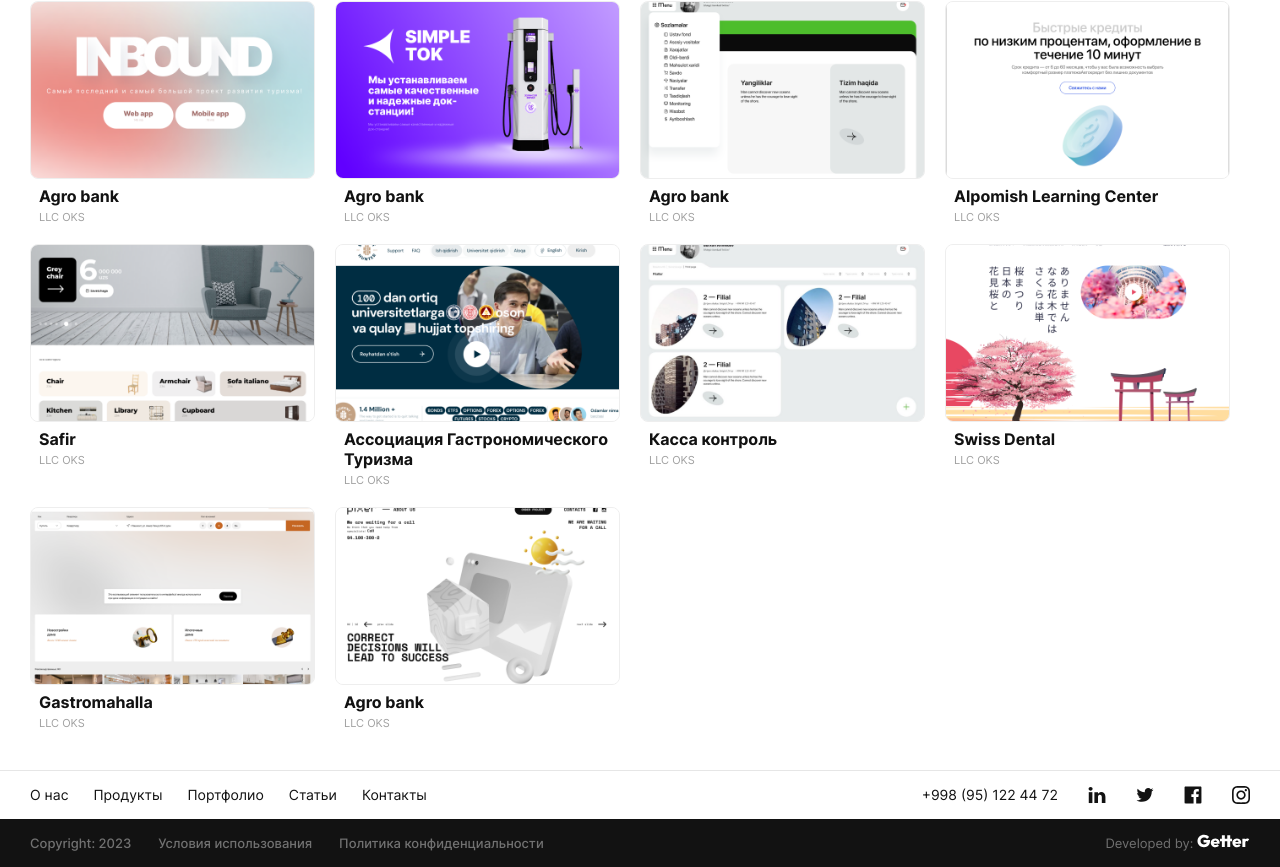
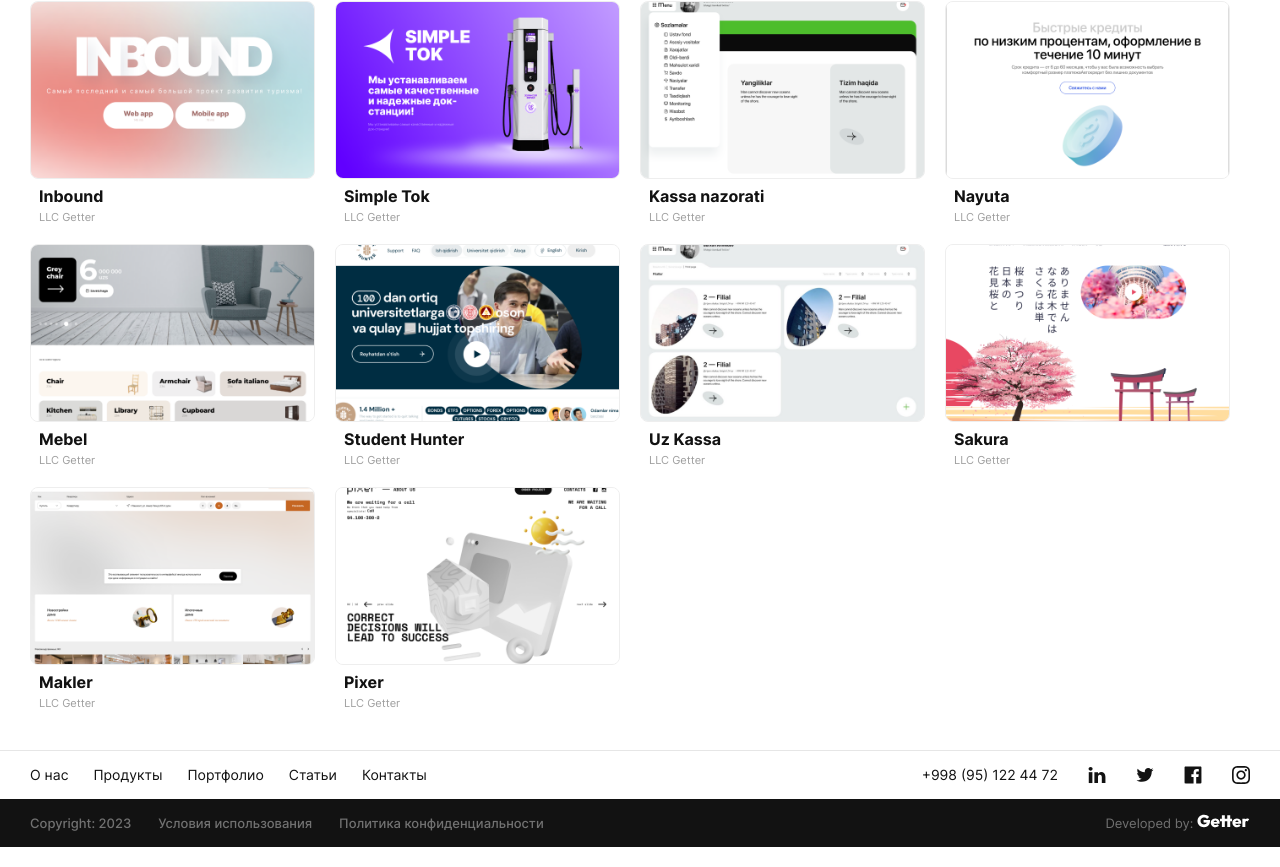
Before and after one commit to Muxammadaziz04/Getter.uz, a Next.js app: page / in a window 1280 px wide. Shown: the part 839-1706 px from the top of the page. Built offline with nearby package versions, Linux system fonts and the light colour scheme.

Commit message:
portfolio cards changet

```diff
--- a/src/components/Pages/Main/components/Cards/data.js
+++ b/src/components/Pages/Main/components/Cards/data.js
@@ -1,62 +1,62 @@
 export const portfolio = [
     {
         id: 0,
-        title: 'Agro bank',
-        desc: 'LLC OKS',
+        title: 'Inbound ',
+        desc: 'LLC Getter',
         image: '/portfolio/1.png'
     },
     {
         id: 1,
-        title: 'Agro bank',
-        desc: 'LLC OKS',
+        title: 'Simple Tok',
+        desc: 'LLC Getter',
         image: '/portfolio/2.png'
     },
     {
         id: 2,
-        title: 'Agro bank',
-        desc: 'LLC OKS',
+        title: 'Kassa nazorati',
+        desc: 'LLC Getter',
         image: '/portfolio/3.png'
     },
     {
         id: 3,
-        title: 'Alpomish Learning Center',
-        desc: 'LLC OKS',
+        title: 'Nayuta',
+        desc: 'LLC Getter',
         image: '/portfolio/4.png'
     },
     {
         id: 4,
-        title: 'Safir',
-        desc: 'LLC OKS',
+        title: 'Mebel',
+        desc: 'LLC Getter',
         image: '/portfolio/5.png'
     },
     {
         id: 5,
-        title: 'Ассоциация Гастрономического Туризма',
-        desc: 'LLC OKS',
+        title: 'Student Hunter',
+        desc: 'LLC Getter',
         image: '/portfolio/6.png'
     },
     {
         id: 6,
-        title: 'Касса контроль',
-        desc: 'LLC OKS',
+        title: 'Uz Kassa',
+        desc: 'LLC Getter',
         image: '/portfolio/7.png'
     },
     {
         id: 7,
-        title: 'Swiss Dental',
-        desc: 'LLC OKS',
+        title: 'Sakura',
+        desc: 'LLC Getter',
         image: '/portfolio/8.png'
     },
     {
         id: 8,
-        title: 'Gastromahalla',
-        desc: 'LLC OKS',
+        title: 'Makler',
+        desc: 'LLC Getter',
         image: '/portfolio/9.png'
     },
     {
         id: 9,
-        title: 'Agro bank',
-        desc: 'LLC OKS',
+        title: 'Pixer',
+        desc: 'LLC Getter',
         image: '/portfolio/10.png'
     },
 ]
--- a/src/components/UI/icons.js
+++ b/src/components/UI/icons.js
@@ -155,7 +155,7 @@
 export function CommentIcon() {
     return (
         <svg width="16" height="16" viewBox="0 0 16 16" fill="none" xmlns="http://www.w3.org/2000/svg">
-            <path d="M5.33464 5.99967H10.668M5.33464 8.66634H9.33464M2.66797 13.9997V5.33301C2.66797 4.80257 2.87868 4.29387 3.25376 3.91879C3.62883 3.54372 4.13754 3.33301 4.66797 3.33301H11.3346C11.8651 3.33301 12.3738 3.54372 12.7488 3.91879C13.1239 4.29387 13.3346 4.80257 13.3346 5.33301V9.33301C13.3346 9.86344 13.1239 10.3721 12.7488 10.7472C12.3738 11.1223 11.8651 11.333 11.3346 11.333H5.33464L2.66797 13.9997Z" stroke="black" stroke-linecap="round" stroke-linejoin="round" />
+            <path d="M5.33464 5.99967H10.668M5.33464 8.66634H9.33464M2.66797 13.9997V5.33301C2.66797 4.80257 2.87868 4.29387 3.25376 3.91879C3.62883 3.54372 4.13754 3.33301 4.66797 3.33301H11.3346C11.8651 3.33301 12.3738 3.54372 12.7488 3.91879C13.1239 4.29387 13.3346 4.80257 13.3346 5.33301V9.33301C13.3346 9.86344 13.1239 10.3721 12.7488 10.7472C12.3738 11.1223 11.8651 11.333 11.3346 11.333H5.33464L2.66797 13.9997Z" stroke="black" strokeLinecap="round" strokeLinejoin="round" />
         </svg>
     )
 }
@@ -163,7 +163,7 @@
 export function CalendarIcon() {
     return (
         <svg width="16" height="16" viewBox="0 0 16 16" fill="none" xmlns="http://www.w3.org/2000/svg">
-            <path d="M10.668 2V4.66667M5.33464 2V4.66667M2.66797 7.33333H13.3346M7.33464 10H8.0013V12M4.0013 3.33333H12.0013C12.7377 3.33333 13.3346 3.93029 13.3346 4.66667V12.6667C13.3346 13.403 12.7377 14 12.0013 14H4.0013C3.26492 14 2.66797 13.403 2.66797 12.6667V4.66667C2.66797 3.93029 3.26492 3.33333 4.0013 3.33333Z" stroke="black" stroke-linecap="round" stroke-linejoin="round" />
+            <path d="M10.668 2V4.66667M5.33464 2V4.66667M2.66797 7.33333H13.3346M7.33464 10H8.0013V12M4.0013 3.33333H12.0013C12.7377 3.33333 13.3346 3.93029 13.3346 4.66667V12.6667C13.3346 13.403 12.7377 14 12.0013 14H4.0013C3.26492 14 2.66797 13.403 2.66797 12.6667V4.66667C2.66797 3.93029 3.26492 3.33333 4.0013 3.33333Z" stroke="black" strokeLinecap="round" strokeLinejoin="round" />
         </svg>
     )
 }
```
